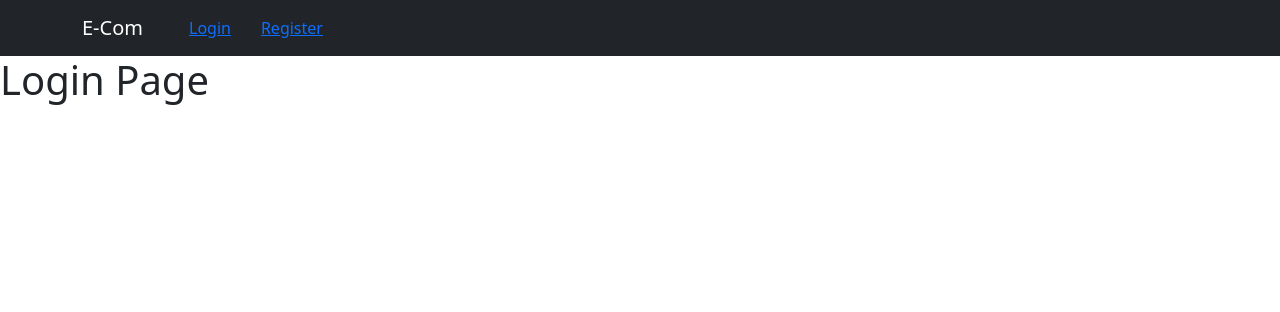
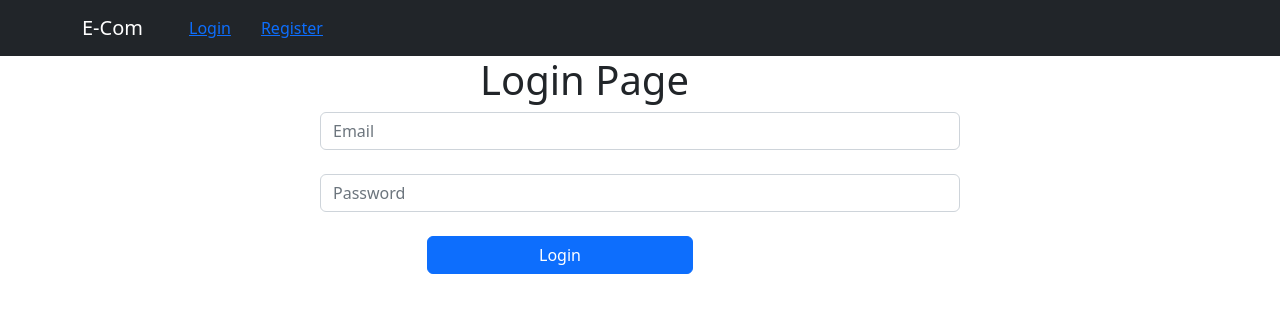
Before and after one commit to ZolaJigar/ecom-dashboard, a React (Create React App) app: page /login in a window 1280 px wide. Shown: the top 312 px of the page. Built offline with nearby package versions, Linux system fonts and the light colour scheme.

Commit message:
Login api made and integrated

```diff
--- a/src/login.js
+++ b/src/login.js
@@ -1,17 +1,44 @@
-import React from "react";
+import React, { useEffect } from "react";
 import { useNavigate } from "react-router-dom";
 import Header from "./Header";
 function Login() {
     const navigate = useNavigate();
+    const [email, setEmail] = React.useState("");
+    const [password, setPassword] = React.useState("");
     React.useEffect(() => {
         if (localStorage.getItem('user-info')) {
             navigate("/add");
         }
     }, [])
+
+    async function Login() {
+        let item = { email, password };
+
+        let result = await fetch("http://127.0.0.1:8000/api/login   ",
+            {
+                method: "POST",
+                headers: {
+                    "Content-Type": "application/json",
+                    "Accept": "application/json",
+                },
+                body: JSON.stringify(item)
+            });
+        result = await result.json();
+        localStorage.setItem("user-info",JSON.stringify(result));
+        navigate("/add");
+        // console.log(email,password);
+    }
     return (
         <div>
             <Header />
-            <h1>Login Page</h1>
+            <div className="col-sm-6 offset-sm-3">
+                <h1 className="col-sm-5 offset-sm-3" >Login Page</h1>
+                <input type="text" value={email} onChange={(e) => setEmail(e.target.value)} placeholder="Email" className="form-control " />
+                <br />
+                <input type="password" value={password} onChange={(e) => setPassword(e.target.value)} placeholder="Password" className="form-control " />
+                <br />
+                <button className="btn btn-primary col-sm-5 offset-sm-2" onClick={Login}>Login</button>
+            </div>
         </div>
     )
 }
```
